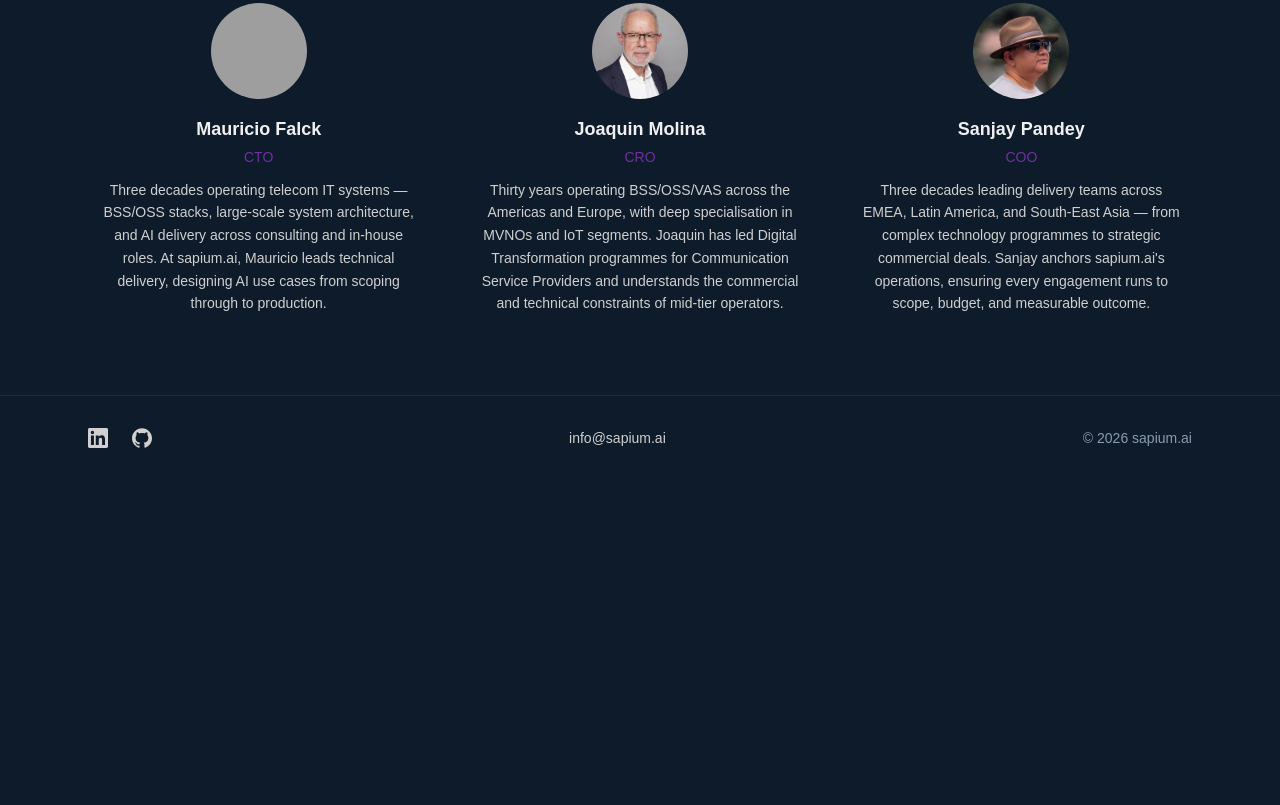
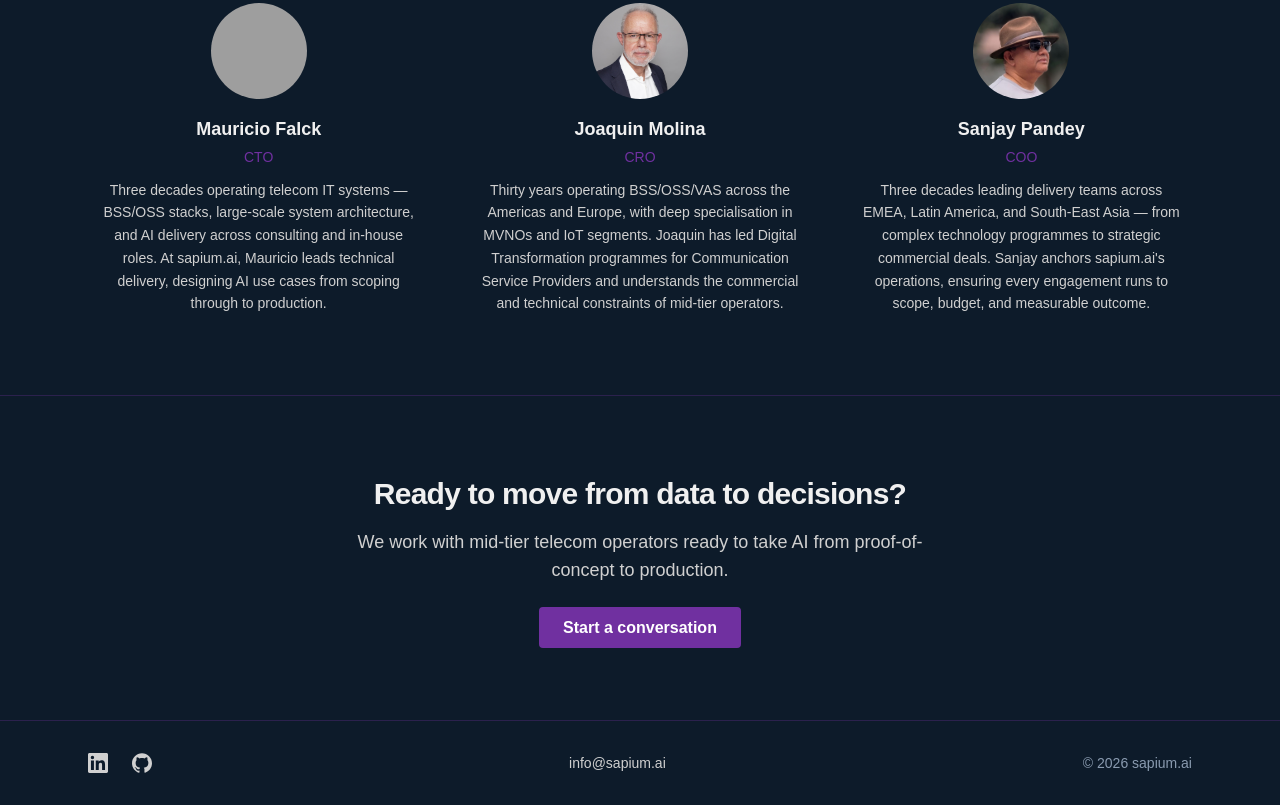
Before and after one commit to sapiumai/sapiumai.github.io, an Astro site: page / in a window 1280 px wide. Shown: the part 2745-3550 px from the top of the page. Before the commit the page ends 3225 px from the top, so only its background shows below. Built offline with nearby package versions, Linux system fonts and the light colour scheme; Astro itself is replaced by a stand-in of ours; grey boxes are pictures that could not be loaded.

Commit message:
Implement ContactCTA component and wire into homepage
Story 2.5: adds ContactCTA.astro with heading, subheading, and primary
CTA button linking to /contact, and renders it at the bottom of the
homepage above the footer.

Co-Authored-By: Claude Sonnet 4.6 <noreply@anthropic.com>

```diff
--- /dev/null
+++ b/src/components/ContactCTA.astro
@@ -0,0 +1,26 @@
+---
+type Props = {
+  heading?: string
+  subtext?: string
+}
+
+const {
+  heading = "Ready to move from data to decisions?",
+  subtext = "We work with mid-tier telecom operators ready to take AI from proof-of-concept to production.",
+} = Astro.props
+---
+
+<section aria-labelledby="contact-cta-heading" class="py-12 lg:py-20 border-t border-borderSubtle">
+  <div class="max-w-6xl mx-auto px-6 text-center">
+    <h2
+      id="contact-cta-heading"
+      class="font-display text-3xl font-semibold text-textPrimary mb-4 tracking-tight"
+    >
+      {heading}
+    </h2>
+    {subtext && (
+      <p class="text-textMuted text-lg mb-8 max-w-xl mx-auto">{subtext}</p>
+    )}
+    <a href="/contact" class="btn-primary">Start a conversation</a>
+  </div>
+</section>
--- a/src/pages/index.astro
+++ b/src/pages/index.astro
@@ -5,6 +5,7 @@ import MissionSection from '../components/MissionSection.astro';
 import ServicesSection from '../components/ServicesSection.astro';
 import SolutionsSection from '../components/SolutionsSection.astro';
 import TeamSection from '../components/TeamSection.astro';
+import ContactCTA from '../components/ContactCTA.astro';
 
 import mfPhoto from '../assets/team/mf.jpg';
 import jmPhoto from '../assets/team/jm.jpg';
@@ -96,5 +97,6 @@ import spPhoto from '../assets/team/sp.jpg';
         },
       ]}
     />
+    <ContactCTA />
   </main>
 </BaseLayout>
```
